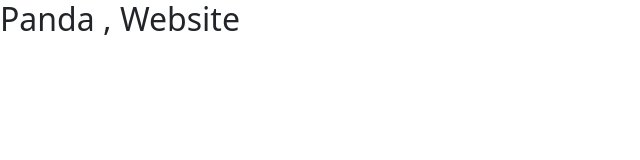
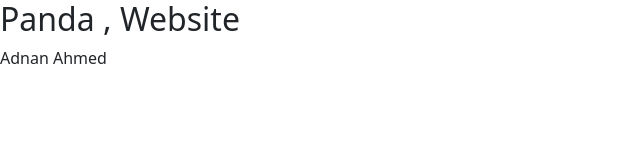
Before and after one commit to adnanahmed720/panda-commerce-bootstrap, a plain HTML site: page index.html in a window 1280 px wide. Shown: the whole page, without its empty margins (0-640 px from the left). Drawn offline with nearby package versions, Linux system fonts and the light colour scheme.

Commit message:
panda commerce bootstrap

```diff
--- a/index.html
+++ b/index.html
@@ -12,6 +12,7 @@
 
 <body>
     <h2>Panda , Website </h2>
+    <p>Adnan Ahmed </p>
 
 
 
```
